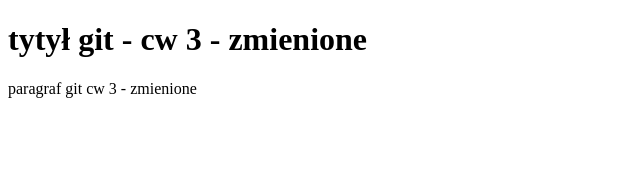
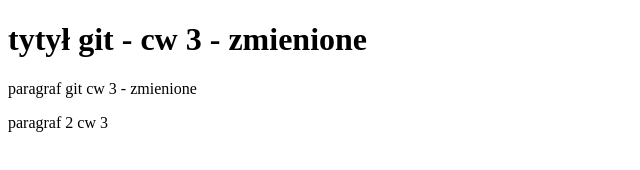
Before and after one commit to Dawid-Kowalski/learn-git2, a plain HTML site: page index.html in a window 1280 px wide. Shown: the whole page, without its empty margins (0-640 px from the left). Drawn offline with Linux system fonts and the light colour scheme.

Commit message:
Add second paragraph

```diff
--- a/index.html
+++ b/index.html
@@ -7,5 +7,6 @@
 	<body>
 		<h1>tytył git - cw 3 - zmienione</h1>
 		<p>paragraf git cw 3 - zmienione</p>
+		<p>paragraf 2 cw 3</p>
 	</body>
 </html>
```
